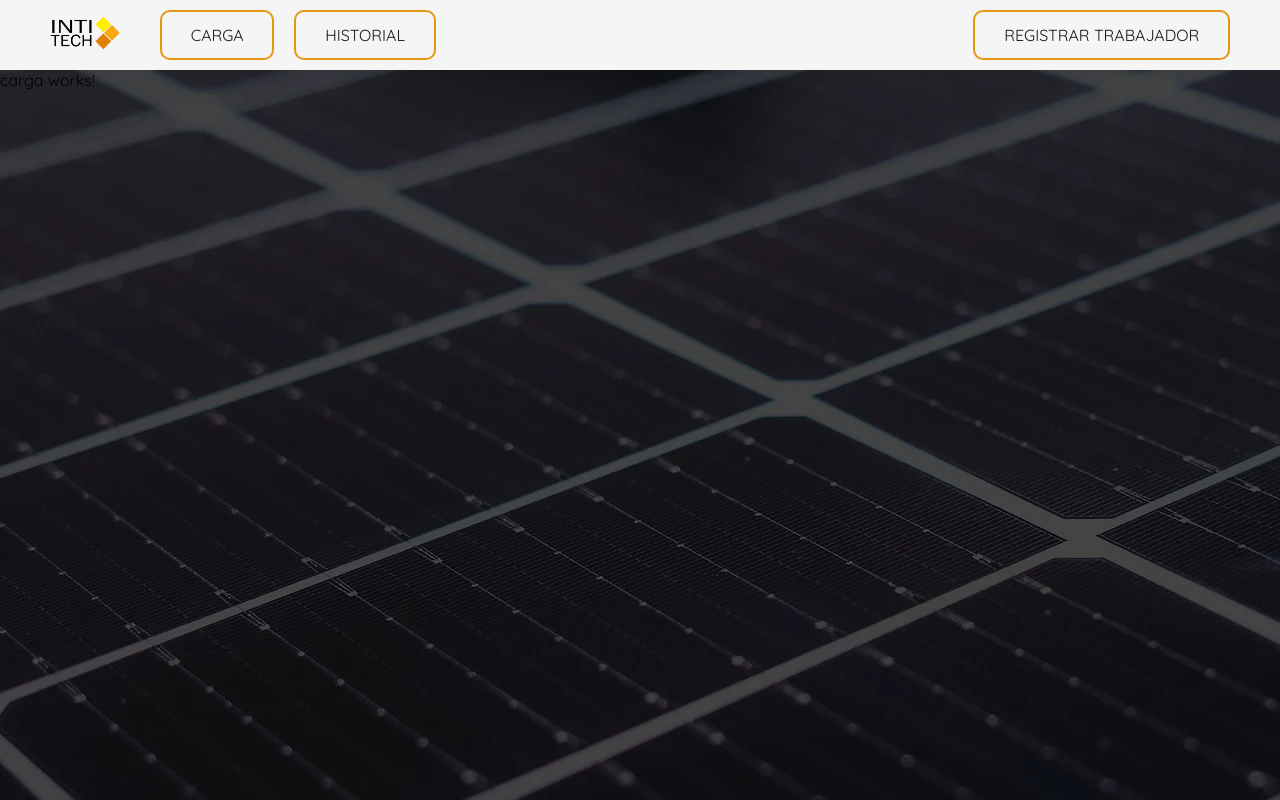
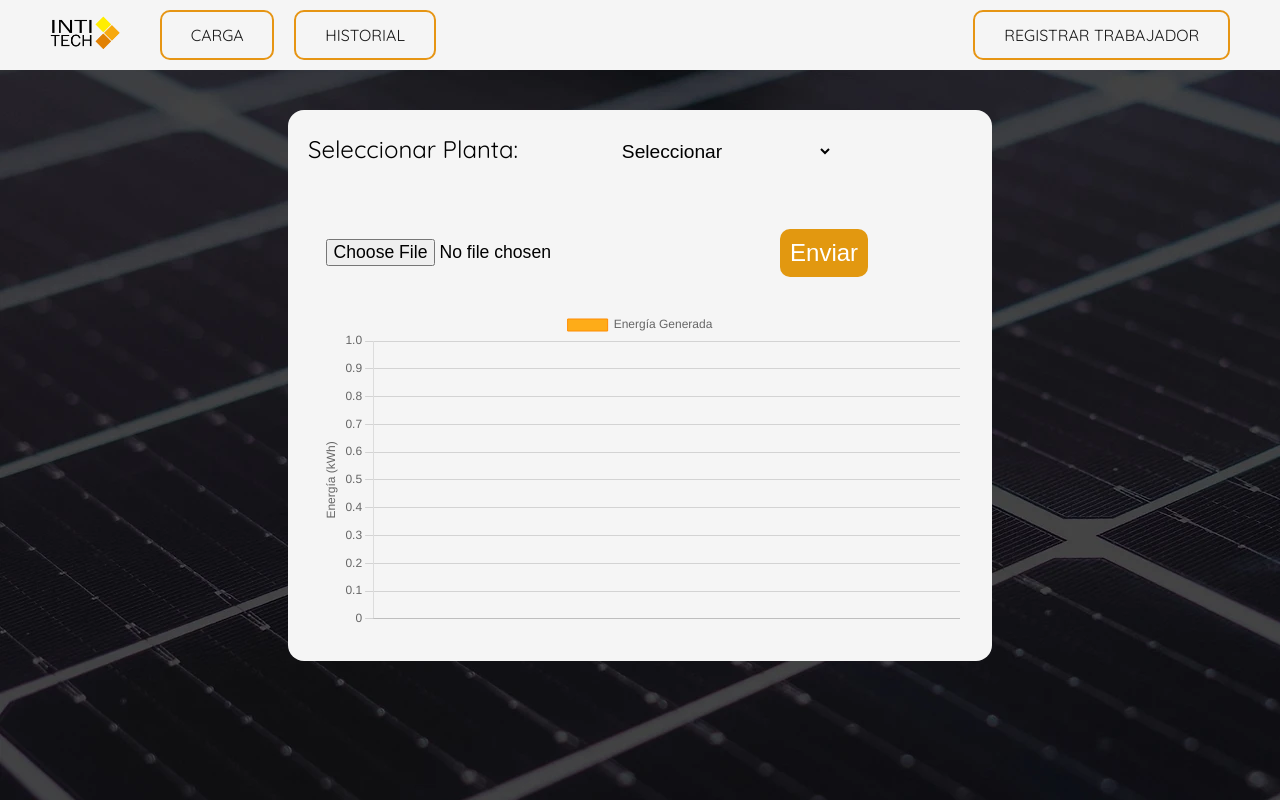
Before and after one commit to benjadelcampo15/Prototipo-Inti-tech, an Angular app in the folder front/: page /dashboard/carga in a window 1280 px wide. Built offline with nearby package versions, Linux system fonts and the light colour scheme; sample sign-in values are in the browser's storage.

Commit message:
carga hecha

```diff
--- a/front/src/app/components/carga/carga.component.html
+++ b/front/src/app/components/carga/carga.component.html
@@ -1 +1,32 @@
-<p>carga works!</p>
+<div class="main">
+  <div class="options">
+    <div class="plantas">
+      <label for="plantSelect">Seleccionar Planta:</label>
+      <select id="plantSelect">
+        <option value="">Seleccionar</option>
+        <option value="BODEGAS SALCOBRAND">BODEGAS SALCOBRAND</option>
+        <option value="CENTROVET 255 AUTOCONS">CENTROVET 255 AUTOCONS</option>
+        <option value="EKONO EL SALTO">EKONO EL SALTO</option>
+        <option value="CENTROVET 601">CENTROVET 601</option>
+      </select>
+    </div>
+    <div class="secondContainer">
+      <div>
+        <input type="file" id="fileUpload" class="file-upload" />
+      </div>
+      <div>
+        <button id="submitButton" class="submit-button">Enviar</button>
+      </div>
+      <div class="datos">
+        <p id="fechaCargado"></p>
+        <p id="mesCargado"></p>
+        <p id="añoCargado"></p>
+      </div>
+    </div>
+  </div>
+  <div class="charts-container">
+    <div class="chart-container">
+      <canvas id="dailyChart"></canvas>
+    </div>
+  </div>
+</div>
--- a/front/src/app/components/carga/carga.component.scss
+++ b/front/src/app/components/carga/carga.component.scss
@@ -0,0 +1,118 @@
+.main {
+  width: fit-content;
+  height: fit-content;
+  background-color: #f5f5f5;
+  border-radius: 1em;
+  margin: 40px auto;
+}
+
+.charts-container {
+  display: flex;
+  align-items: center;
+}
+
+.chart-container canvas {
+  width: 40em;
+  margin: 2em;
+}
+
+.plantas {
+  padding: 20px;
+  font-size: 1.5rem;
+}
+
+select {
+  padding: 10px;
+  margin-left: 5px;
+  border: none;
+  background: transparent;
+  font-size: 1.2rem;
+  cursor: pointer;
+  font-weight: 400;
+  text-align: center;
+}
+
+.secondContainer {
+  display: flex;
+  font-size: 1rem;
+  justify-content: space-between;
+  align-items: center;
+  padding: 0 20px;
+}
+
+.text-right {
+  display: flex;
+  gap: 20px;
+  align-items: center;
+  font-size: 1.2rem;
+}
+
+.inputs {
+  display: flex;
+  gap: 20px;
+  align-items: center;
+  padding-top: 40px;
+}
+
+.container-text {
+  display: flex;
+}
+.anual,
+.mensual {
+  display: flex;
+  flex-direction: column;
+  margin: 5px;
+  margin-bottom: 20px;
+  text-align: center;
+}
+
+.anual p,
+.mensual p {
+  font-size: 1.5em;
+  font-weight: 600;
+  margin-bottom: 10px;
+  text-align: center;
+}
+
+.comparacion,
+.total {
+  background: rgb(226, 152, 16);
+  color: white;
+  padding: 10px;
+  border-radius: 10px;
+  height: 120px;
+  width: 170px;
+  margin: 2px 0px 2px 0px;
+  display: flex;
+  justify-content: center;
+  align-items: center;
+  text-align: center;
+}
+
+.submit-button {
+  margin-top: 1.5em;
+  background: rgb(226, 152, 16);
+  color: white;
+  padding: 10px;
+  border-radius: 10px;
+  font-size: 1.5em;
+  font-weight: 400;
+  border: none;
+  cursor: pointer;
+  transition: 0.5s;
+}
+
+.submit-button:hover {
+  scale: 1.03;
+  background: rgb(223, 115, 0);
+}
+
+.file-upload {
+  font-size: 1.1em;
+  margin: 2em 1em 0px 1em;
+}
+
+.datos {
+  margin-top: 2em;
+  font-weight: 1.1em;
+}
--- a/front/src/app/components/carga/carga.component.ts
+++ b/front/src/app/components/carga/carga.component.ts
@@ -1,12 +1,148 @@
-import { Component } from '@angular/core';
+import { Component, OnInit } from '@angular/core';
+import { Chart } from 'chart.js/auto';
+import { CargaService } from '../../services/carga.service';
 
 @Component({
   selector: 'app-carga',
   standalone: true,
   imports: [],
   templateUrl: './carga.component.html',
-  styleUrl: './carga.component.scss'
+  styleUrls: ['./carga.component.scss'], // Corrección de 'styleUrl' a 'styleUrls'
 })
 export class CargaComponent {
+  private energyChart: Chart | null = null;
+  private dailyChart: Chart | null = null;
+  private currentYear: number = new Date().getFullYear();
 
+  constructor(private cargaService: CargaService) {}
+
+  ngOnInit() {
+    this.createDailyChart([]);
+
+    const plantSelect = document.getElementById(
+      'plantSelect'
+    ) as HTMLSelectElement;
+
+    const fileInput = document.getElementById('fileUpload') as HTMLInputElement;
+
+    const submitButton = document.getElementById(
+      'submitButton'
+    ) as HTMLButtonElement;
+
+    submitButton.addEventListener('click', () => {
+      if (fileInput.files && fileInput.files.length > 0) {
+        this.fetchPlantStats(plantSelect.value, fileInput.files[0]);
+      }
+    });
+  }
+
+  async createDailyChart(dailyData: any[]) {
+    const ctx = document.getElementById('dailyChart') as HTMLCanvasElement;
+
+    if (this.dailyChart) {
+      this.dailyChart.destroy();
+    }
+
+    const labels = dailyData.map((data) => data.dia.toString());
+    const generatedData = dailyData.map((data) => data.energiaGenerada);
+
+    this.dailyChart = new Chart(ctx, {
+      type: 'bar',
+      data: {
+        labels: labels,
+        datasets: [
+          {
+            label: 'Energía Generada',
+            data: generatedData,
+            backgroundColor: 'rgba(255, 165, 0, 0.9)',
+            borderColor: 'rgba(255, 140, 0, 1)',
+            borderWidth: 1,
+            barPercentage: 0.6,
+            categoryPercentage: 0.8,
+            borderSkipped: false,
+          },
+        ],
+      },
+      options: {
+        responsive: true,
+        plugins: {
+          legend: {
+            position: 'top',
+          },
+          tooltip: {
+            callbacks: {
+              label: function (context) {
+                const label = context.dataset.label || '';
+                const value = context.raw;
+                return `${label}: ${value} kWh`;
+              },
+            },
+          },
+        },
+        scales: {
+          x: {
+            stacked: false,
+            grid: {
+              display: true,
+              color: '#d3d3d3',
+            },
+            ticks: {
+              autoSkip: true,
+              maxRotation: 45,
+              minRotation: 0,
+            },
+          },
+          y: {
+            stacked: false,
+            beginAtZero: true,
+            grid: {
+              display: true,
+              color: '#d3d3d3',
+            },
+            title: {
+              display: true,
+              text: 'Energía (kWh)',
+            },
+          },
+        },
+      },
+    });
+  }
+
+  async fetchPlantStats(selectedPlant: string, file: File) {
+    try {
+      if (!selectedPlant) {
+        return;
+      }
+
+      const response = await this.cargaService.cargarDatos(selectedPlant, file);
+
+      console.log('Datos recibidos del backend:', response);
+
+      const arrayDeDias: any[] = [];
+
+      for (const dia in response) {
+        console.log(response[dia].day);
+        arrayDeDias.push({
+          dia: response[dia].day,
+          energiaGenerada: response[dia].energyGenerated,
+        });
+      }
+      console.log('Dias:', arrayDeDias);
+
+      const mesCargado = document.getElementById('mesCargado') as HTMLElement;
+      const añoCargado = document.getElementById('añoCargado') as HTMLElement;
+      const fechaCargado = document.getElementById(
+        'fechaCargado'
+      ) as HTMLElement;
+
+      fechaCargado.textContent = `Fecha de carga: `;
+      mesCargado.textContent = `Mes: ${response[0].month}`;
+      añoCargado.textContent = `Año: ${response[0].year}`;
+
+      await this.createDailyChart(arrayDeDias);
+    } catch (error) {
+      console.error('Error al obtener los datos:', error);
+    }
+  }
 }
--- /dev/null
+++ b/front/src/app/services/carga.service.ts
@@ -0,0 +1,27 @@
+import { Injectable } from '@angular/core';
+import { HttpClient } from '@angular/common/http';
+import { firstValueFrom } from 'rxjs';
+
+@Injectable({
+  providedIn: 'root',
+})
+export class CargaService {
+  private apiUrl = 'http://localhost:3000/panels/upload'; // URL correcta
+
+  constructor(private http: HttpClient) {}
+
+  async cargarDatos(selectedPlant: string, file: File): Promise<any> {
+    try {
+      const formData = new FormData();
+      formData.append('file', file);
+      formData.append('panelName', selectedPlant); // Cambia 'name' a 'panelName'
+      const response = await firstValueFrom(
+        this.http.post<any>(this.apiUrl, formData)
+      );
+      return response;
+    } catch (error) {
+      console.error('Error al cargar los datos:', error);
+      throw error;
+    }
+  }
+}
```
Also changed, not shown: 1 other file (tests, documents, lock files or other folders).
